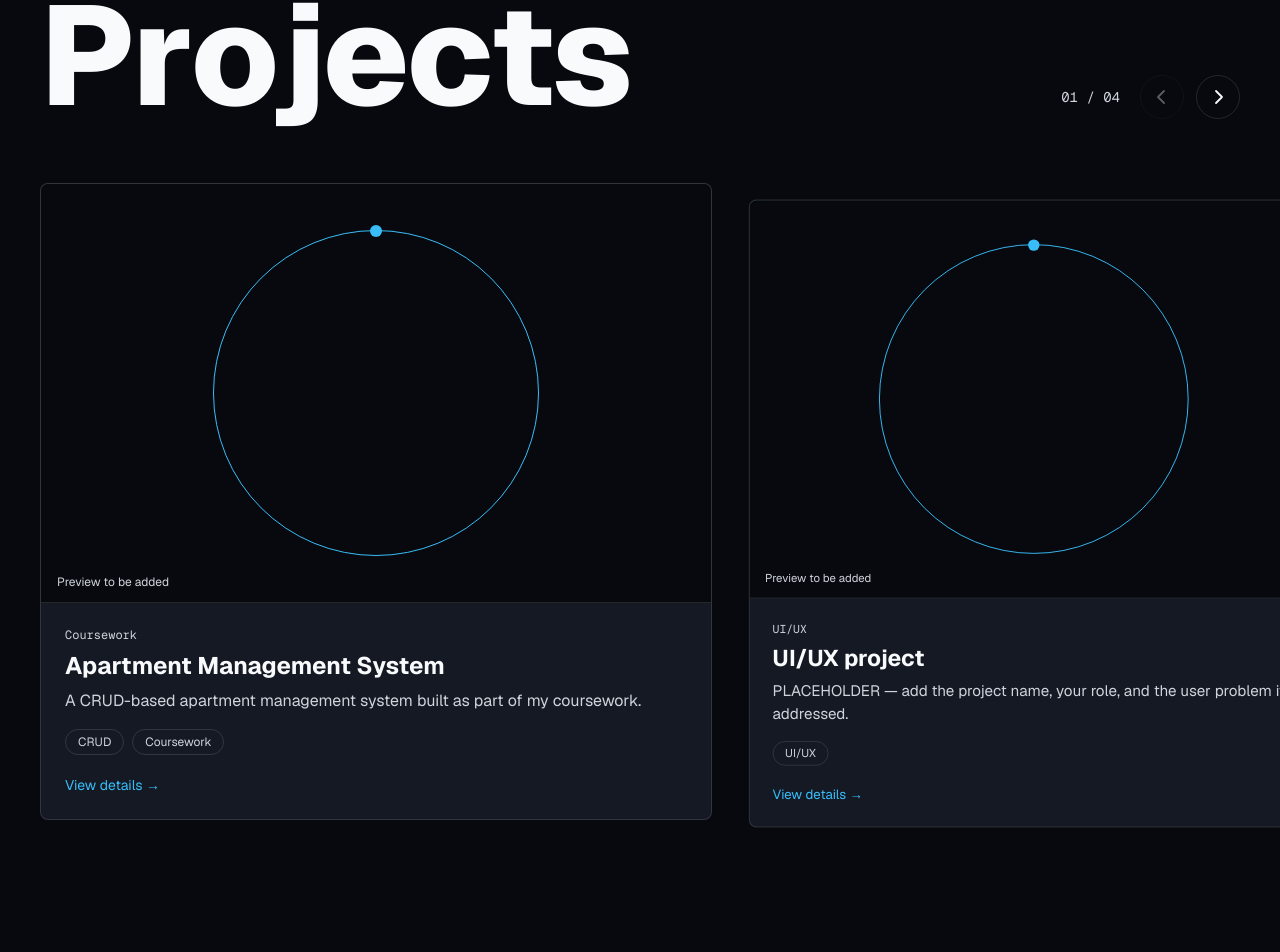
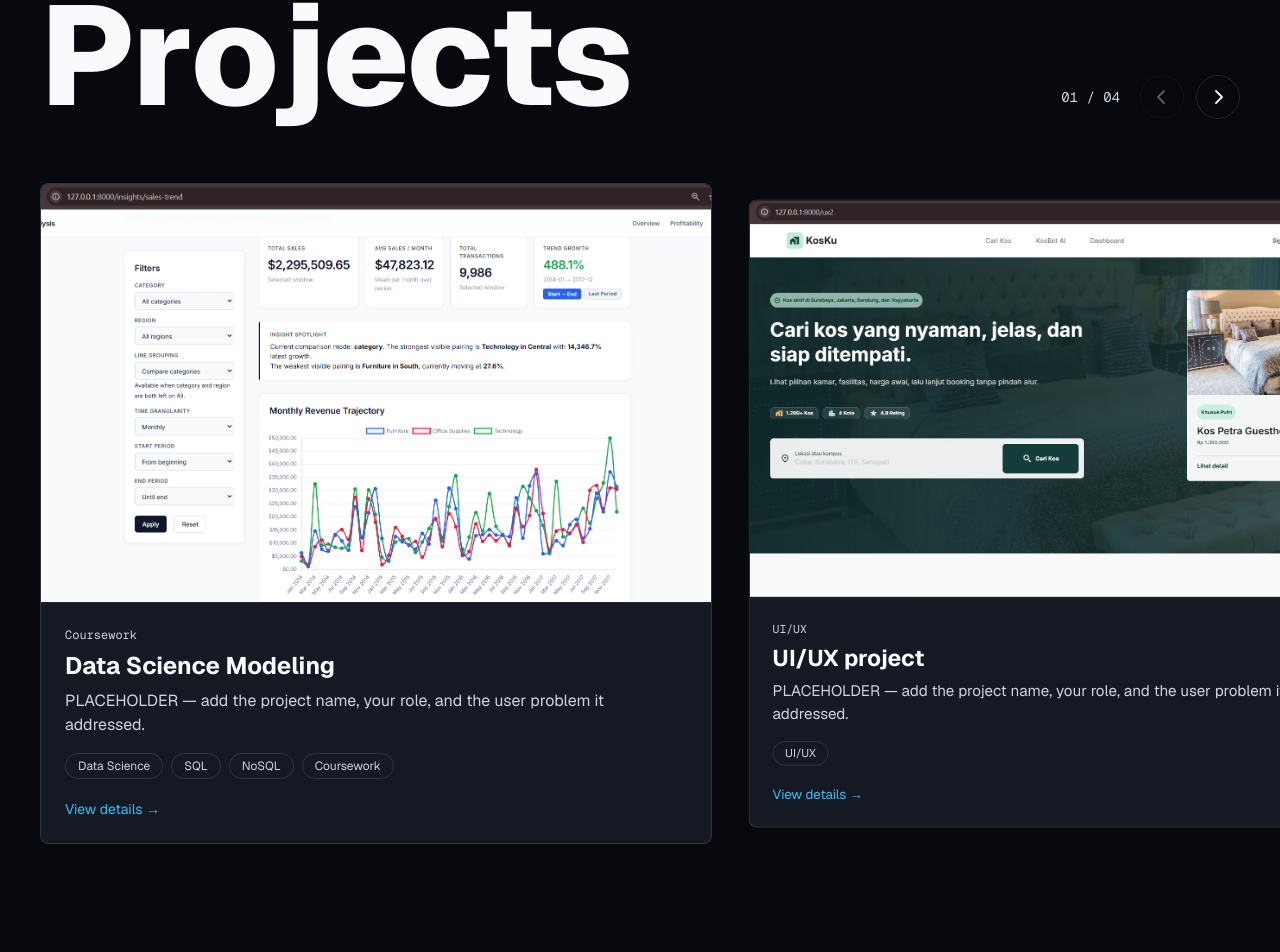
Before and after one commit to Feaule/feaule-portfolio, a Next.js app: page /concept-b in a window 1280 px wide. Shown: the part 3927-4879 px from the top of the page. Built offline with nearby package versions, Linux system fonts and the light colour scheme.

Commit message:
feat: update project entries and linking images source directory

```diff
--- a/data/projects.ts
+++ b/data/projects.ts
@@ -40,15 +40,21 @@ const shots = (title: string): GalleryImage[] => [
   { src: null, alt: `${title} — image 2 (to be added)`, art: "square" },
   { src: null, alt: `${title} — image 3 (to be added)`, art: "path" },
 ];
+const img = (src: string, alt: string): GalleryImage => ({ src, alt, art: "ring" });
 
 export const projects: Project[] = [
   {
-    slug: "apartment-management",
-    title: "Apartment Management System",
-    summary: "A CRUD-based apartment management system built as part of my coursework.",
+    slug: "data-science-modeling",
+    title: "Data Science Modeling",
+    summary: "PLACEHOLDER — add the project name, your role, and the user problem it addressed.",
     context: "Coursework",
-    tags: ["CRUD", "Coursework"],
-    gallery: shots("Apartment Management System"),
+    tags: ["Data Science", "SQL", "NoSQL", "Coursework"],
+    // gallery: shots("Apartment Management System"),
+    gallery: [
+      img("/images/projects/pdds-1.png", "Data Science Project — image 1"),
+      img("/images/projects/pdds-2.png", "Data Science Project — image 2"),
+      img("/images/projects/pdds-3.png", "Data Science Project — image 3"),
+    ],
     detail: {
       overview: [
         "A CRUD-based apartment management system developed as part of my coursework.",
@@ -61,7 +67,7 @@ export const projects: Project[] = [
       ],
       links: [],
     },
-    placeholder: false,
+    placeholder: true,
   },
   {
     slug: "ui-ux-project",
@@ -69,7 +75,12 @@ export const projects: Project[] = [
     summary: "PLACEHOLDER — add the project name, your role, and the user problem it addressed.",
     context: "UI/UX",
     tags: ["UI/UX"],
-    gallery: shots("UI/UX project"),
+    // gallery: shots("UI/UX project"),
+    gallery: [
+      img("/images/projects/uiux-1.png", "UI/UX project — image 1"),
+      img("/images/projects/uiux-2.png", "UI/UX project — image 2"),
+      img("/images/projects/uiux-3.png", "UI/UX project — image 3"),
+    ],
     detail: {
       overview: [
         "PLACEHOLDER — describe the problem, who the users were, and how the design solved it.",
@@ -84,12 +95,17 @@ export const projects: Project[] = [
     placeholder: true,
   },
   {
-    slug: "motion-and-visuals",
-    title: "Motion graphics & visual assets",
-    summary: "Visual assets, video editing, and motion graphics made for university organizational committees.",
-    context: "Organizational committees",
-    tags: ["Motion graphics", "Video editing"],
-    gallery: shots("Motion graphics & visual assets"),
+    slug: "ai-and-machine-learning",
+    title: "AI and Machine Learning",
+    summary: "Projects and research work focused on implementing AI and machine learning solutions.",
+    context: "Academic Research",
+    tags: ["AI", "Machine Learning", "Python", "TensorFlow"],
+    // gallery: shots("AI and Machine Learning"),
+    gallery: [
+      img("/images/projects/aiml-1.png", "AI and Machine Learning — image 1"),
+      img("/images/projects/aiml-2.png", "AI and Machine Learning — image 2"),
+      img("/images/projects/aiml-3.png", "AI and Machine Learning — image 3"),
+    ],
     detail: {
       overview: [
         "Visual assets, video editing, and motion graphics made for university organizational committees.",
```
